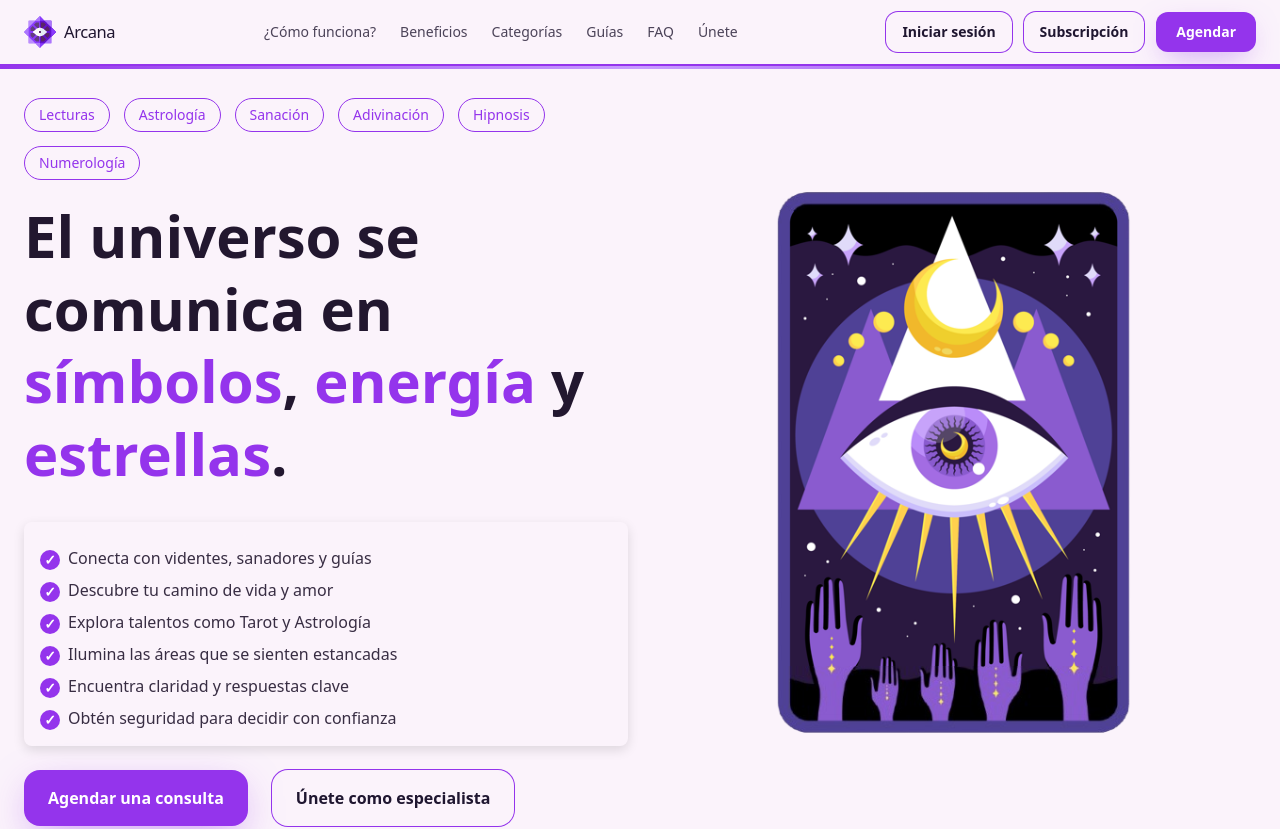
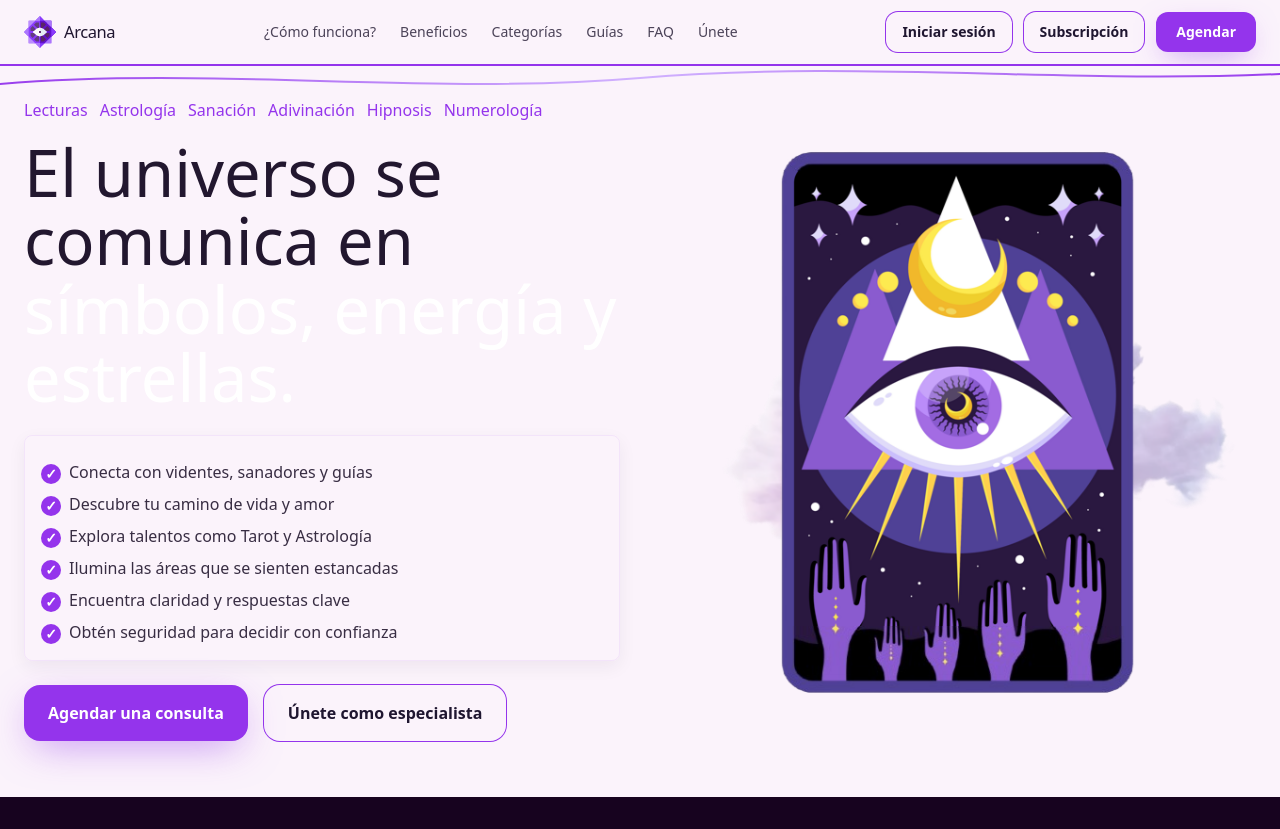
Before and after one commit to arcana302-art/arcana-v2, a Next.js app: page / in a window 1280 px wide. Shown: the top 829 px of the page. Built offline with nearby package versions, Linux system fonts and the light colour scheme.

Commit message:
Update Hero.tsx

```diff
--- a/app/components/Hero.tsx
+++ b/app/components/Hero.tsx
@@ -7,6 +7,7 @@ import { useMemo } from 'react';
 const HERO_IMG = '/brand/hero-card-eye.png';
 const CLOUD_IMG = '/brand/Nube1.png';
 const BTN_PURPLE = '#9434ec';
+const LIGHT_PURPLE = '#c9a6ff';
 
 export default function Hero() {
   const talents = useMemo(
@@ -32,38 +33,69 @@ export default function Hero() {
 
   return (
     <section className="relative overflow-hidden bg-[#FBF3FB] pt-6 sm:pt-8 pb-12 sm:pb-14">
-      {/* Línea divisoria morada moderna */}
-      <div className="absolute left-0 right-0 top-0 h-[3px] bg-gradient-to-r from-[#9434ec] via-[#c79dff] to-[#9434ec] shadow-lg z-[1]" />
+      {/* Curva morada superior (delgada y moderna) */}
+      <svg
+        className="absolute left-0 right-0 top-0 w-full h-[26px] z-[1] pointer-events-none"
+        xmlns="http://www.w3.org/2000/svg"
+        viewBox="0 0 1440 26"
+        preserveAspectRatio="none"
+        aria-hidden="true"
+      >
+        <defs>
+          <linearGradient id="g1" x1="0" x2="1">
+            <stop offset="0%" stopColor="#9434ec" stopOpacity="0.95" />
+            <stop offset="50%" stopColor="#c9a6ff" stopOpacity="0.85" />
+            <stop offset="100%" stopColor="#9434ec" stopOpacity="0.95" />
+          </linearGradient>
+        </defs>
 
-      <div className="relative z-10 mx-auto max-w-7xl px-6 grid grid-cols-12 gap-6">
-        {/* LEFT SIDE */}
-        <div className="col-span-12 lg:col-span-6 flex flex-col justify-center">
-          {/* TALENTS - ahora arriba del título */}
+        {/* trazo fino y curvo */}
+        <path
+          d="M0 18 C 240 0 480 30 720 12 C 960 -6 1200 18 1440 8"
+          fill="none"
+          stroke="url(#g1)"
+          strokeWidth="2"
+          strokeLinecap="round"
+          strokeLinejoin="round"
+        />
+      </svg>
+
+      <div className="relative z-10 mx-auto max-w-7xl px-6">
+        {/* TALENTS (encima del título) */}
         <nav
           aria-label="Talentos"
-            className="flex flex-wrap gap-3 sm:gap-3.5 mb-5 talents-row"
+          className="flex flex-wrap gap-3 mb-4 talents-row"
         >
-            {talents.map((t, idx) => (
-              <a
-                key={idx}
+          {talents.map((t) => (
+            <Link
+              key={t.href}
               href={t.href}
-                className="rounded-full border border-[#9434ec] px-3.5 py-1.5 text-sm font-medium text-[#9434ec] hover:bg-[#9434ec] hover:text-white transition"
+              className="talent-btn"
+              style={{
+                // variante: borde morado + fondo transparente
+                borderColor: BTN_PURPLE,
+                color: BTN_PURPLE,
+              }}
             >
               {t.label}
-              </a>
+            </Link>
           ))}
         </nav>
 
-          {/* TITLE */}
-          <h1 className="text-[32px] sm:text-[44px] lg:text-[58px] font-bold leading-tight text-[#22172f] mb-4">
-            El universo se comunica en{' '}
-            <span className="text-[#9434ec]">símbolos</span>,{' '}
-            <span className="text-[#9434ec]">energía</span> y{' '}
-            <span className="text-[#9434ec]">estrellas</span>.
+        {/* GRID HERO */}
+        <div className="relative mt-0 grid grid-cols-12 gap-y-6 lg:gap-x-10 hero-grid items-start">
+          {/* LEFT: título + bullets + ctas */}
+          <div className="hero-left col-span-12 lg:col-span-6 flex flex-col justify-center">
+            {/* TÍTULO: parte negra + parte morada (todo en morado la sección símbolos, energía y estrellas) */}
+            <h1 className="hero-title-1 text-[30px] sm:text-[40px] lg:text-[60px] font-normal leading-[1.05] mb-4">
+              <span className="text-[#22172f]">El universo se comunica en </span>
+              <span className="text-[--light-purple]">
+                símbolos, energía y estrellas.
+              </span>
             </h1>
 
             {/* BULLETS */}
-          <div className="mt-4 bullets-grid p-4 shadow-bullets rounded-lg bg-transparent relative z-10">
+            <div className="mt-2 bullets-grid p-4 shadow-bullets rounded-lg bg-transparent">
               {bullets.map((item, idx) => (
                 <div key={idx} className="flex items-start gap-2 mt-2">
                   <span className="flex-shrink-0 mt-1 h-5 w-5 flex items-center justify-center rounded-full bg-[#9434ec] text-white text-sm font-bold">
@@ -74,8 +106,8 @@ export default function Hero() {
               ))}
             </div>
 
-          {/* CTA DESKTOP */}
-          <div className="hidden lg:flex lg:gap-6 mt-6">
+            {/* CTA DESKTOP: se mantienen como estaban */}
+            <div className="hidden lg:flex lg:gap-4 mt-6">
               <a
                 href="#"
                 className="inline-flex items-center justify-center rounded-2xl px-6 h-14 text-white text-base font-semibold"
@@ -95,8 +127,16 @@ export default function Hero() {
             </div>
           </div>
 
-        {/* RIGHT */}
-        <div className="relative col-span-12 lg:col-span-6 flex flex-col items-center justify-center min-h-[1px] hidden sm:flex">
+          {/* RIGHT: carta + nube (desktop) */}
+          <div className="relative col-span-12 lg:col-span-6 flex flex-col items-center justify-center min-h-[1px]">
+            {/* NUBE (detrás) */}
+            <img
+              src={CLOUD_IMG}
+              alt=""
+              aria-hidden="true"
+              className="cloud-img absolute z-0 select-none pointer-events-none"
+            />
+
             <div className="hero-card relative z-10 select-none">
               <Image
                 src={HERO_IMG}
@@ -109,21 +149,85 @@ export default function Hero() {
             </div>
           </div>
         </div>
+      </div>
 
+      {/* estilos locales */}
       <style jsx>{`
-        /* Bullets recuadro */
-        .shadow-bullets {
-          box-shadow: 0 4px 12px rgba(0, 0, 0, 0.12);
+        :root {
+          --light-purple: ${LIGHT_PURPLE};
         }
 
-        /* MOBILE */
+        /* Talents (chips) */
+        .talents-row {
+          align-items: center;
+        }
+        .talent-btn {
+          display: inline-flex;
+          align-items: center;
+          justify-content: center;
+          padding: 0 16px;
+          height: 40px;
+          border-radius: 9999px;
+          border-width: 1px;
+          border-style: solid;
+          background: transparent;
+          font-size: 15px;
+          line-height: 1;
+          text-decoration: none;
+          transition: all 0.15s ease;
+        }
+        .talent-btn:hover {
+          background: rgba(148, 52, 236, 0.08);
+          color: white;
+          box-shadow: 0 6px 20px -12px rgba(148, 52, 236, 0.45);
+        }
+
+        /* Cloud */
+        .cloud-img {
+          top: 48%;
+          left: 58%;
+          width: 680px;
+          opacity: 0.38;
+          transform: translate(-50%, -50%);
+          animation: cloud-sway 26s ease-in-out infinite alternate;
+          -webkit-mask-image: radial-gradient(
+            140% 120% at 56% 46%,
+            #000 62%,
+            transparent 100%
+          );
+          mask-image: radial-gradient(140% 120% at 56% 46%, #000 62%, transparent 100%);
+        }
+
+        @keyframes cloud-sway {
+          0% {
+            transform: translate(-60%, -50%);
+          }
+          50% {
+            transform: translate(-48%, -50%);
+          }
+          100% {
+            transform: translate(-60%, -50%);
+          }
+        }
+
+        /* Mobile adjustments */
         @media (max-width: 639px) {
-          .talents-row a {
+          :global(.talents-row) {
+            gap: 6px;
+          }
+          .talent-btn {
             font-size: 10px;
             height: 24px;
             padding-left: 8px;
             padding-right: 8px;
-            max-width: calc(50% - 4px);
+            max-width: calc(50% - 6px); /* fuerza 2 renglones */
+            white-space: nowrap;
+            overflow: hidden;
+            text-overflow: ellipsis;
+          }
+
+          .hero-title-1 {
+            font-size: 30px;
           }
           .bullet-text {
             font-size: 14px;
@@ -131,11 +235,27 @@ export default function Hero() {
           }
         }
 
-        /* DESKTOP */
+        /* Desktop adjustments */
         @media (min-width: 1024px) {
+          .hero-title-1 {
+            font-size: 65px;
+            line-height: 1.05;
+          }
+          .talent-btn {
+            font-size: 15px;
+            height: 40px;
+            padding-left: 16px;
+            padding-right: 16px;
+          }
           .bullet-text {
             font-size: 16px;
           }
+        }
+
+        /* bullets box */
+        .shadow-bullets {
+          box-shadow: 0 6px 18px rgba(34, 23, 47, 0.06);
+          border: 1px solid rgba(148, 52, 236, 0.08);
         }
       `}</style>
     </section>
```
Lines whose indentation alone changed are shown as unchanged.
